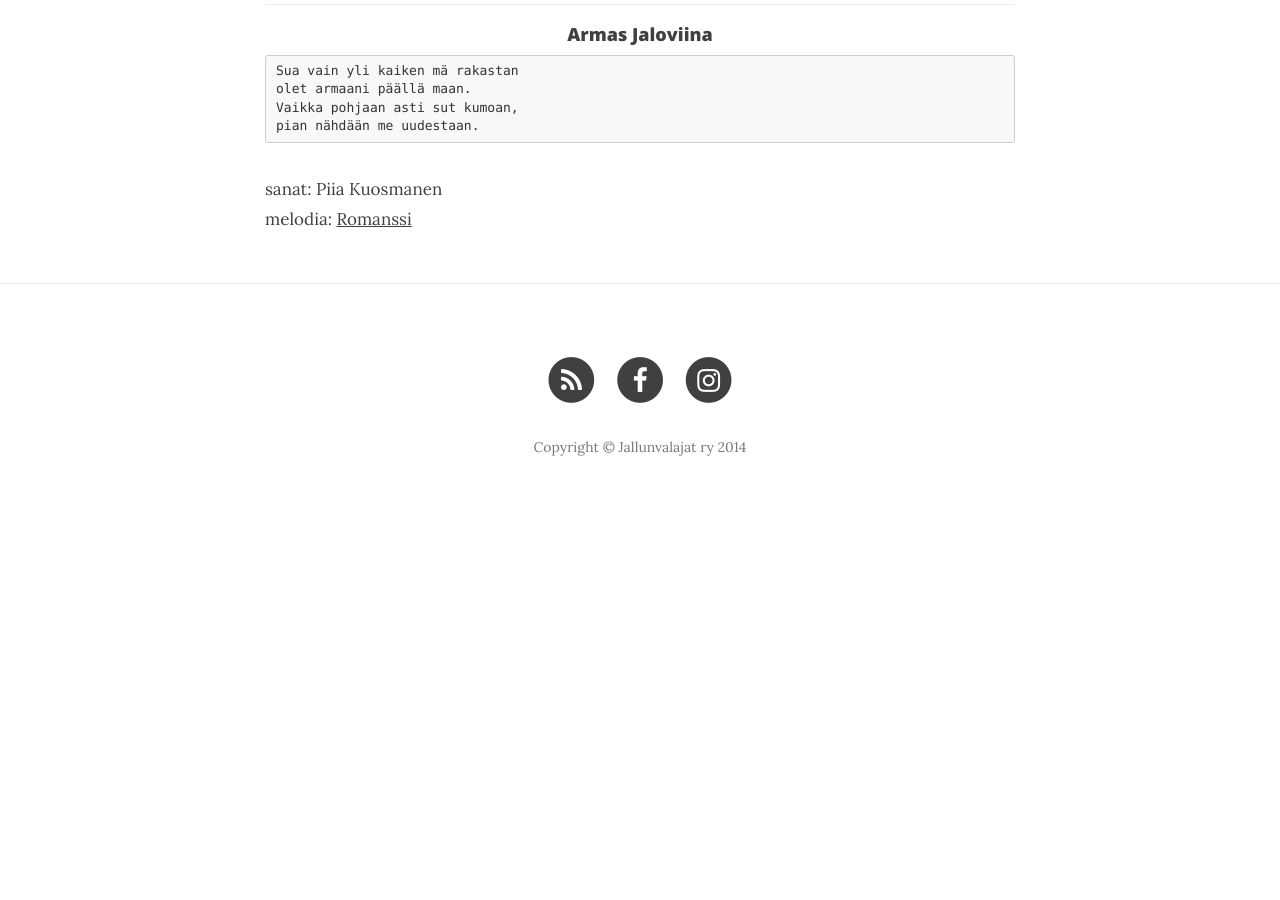
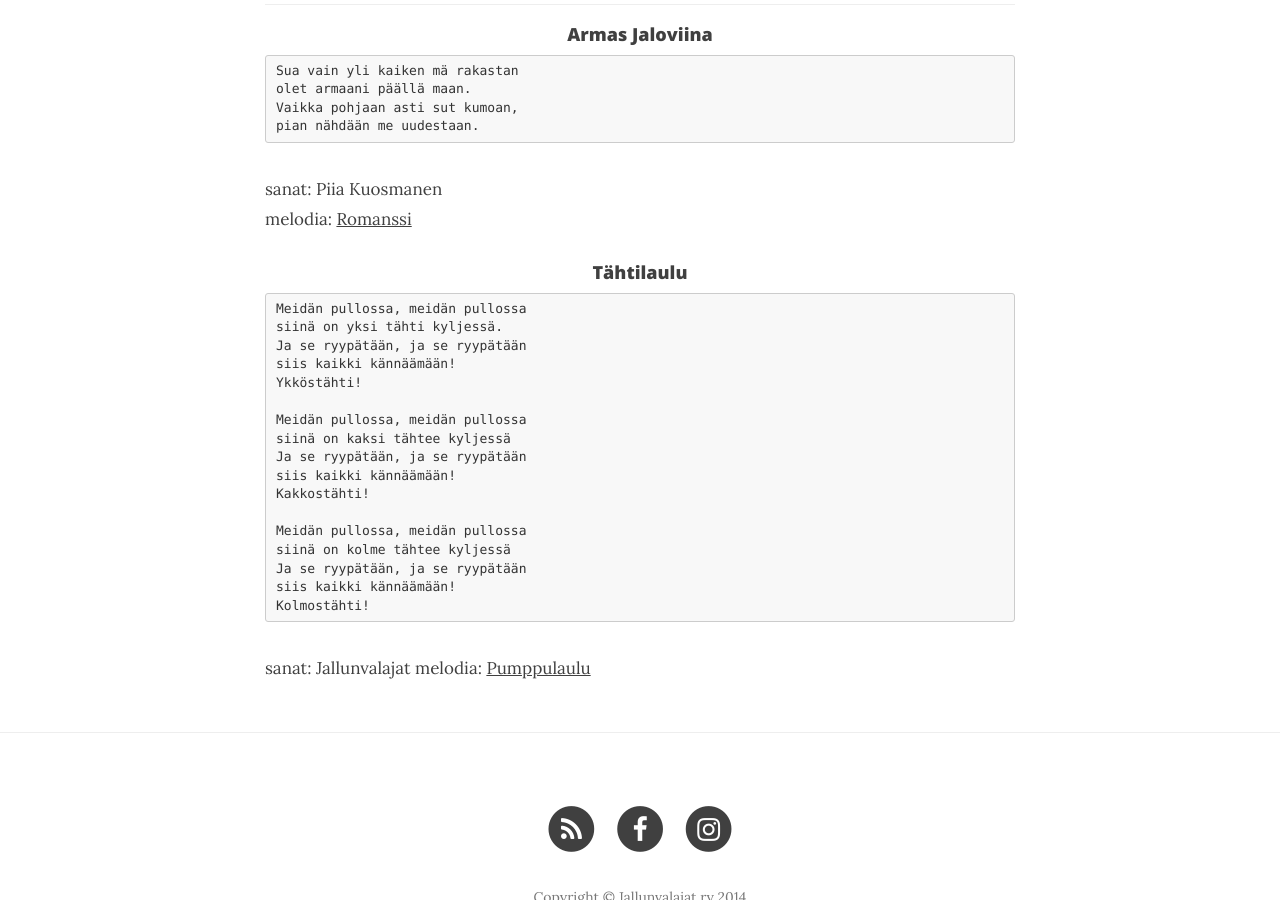
Before and after one commit to jallunvalajat/jallunvalajat.github.io, a Jekyll site: the page built from laulukirja.md, in a window 1280 px wide and 900 px high, scrolled down 2573 px. Built offline with Jekyll 4.4.1, drawn with Linux system fonts in a browser that asks for light colours; nearby versions of some CDN libraries; before the commit the page ends 3096 px from its top, so only the background shows below that.

Commit message:
tähtilaulu

```diff
--- a/laulukirja.md
+++ b/laulukirja.md
@@ -116,3 +116,27 @@ melodia: [Oh Susanna](https://www.youtube.com/watch?v=WYRmsbEQXEg)</small>
 
 <small>sanat: Piia Kuosmanen
 melodia: [Romanssi](https://www.youtube.com/watch?v=fBJrqdOTqVw)</small>
+
+
+####<center>Tähtilaulu</center>
+
+    Meidän pullossa, meidän pullossa
+    siinä on yksi tähti kyljessä.
+    Ja se ryypätään, ja se ryypätään
+    siis kaikki kännäämään!
+    Ykköstähti!
+
+    Meidän pullossa, meidän pullossa
+    siinä on kaksi tähtee kyljessä
+    Ja se ryypätään, ja se ryypätään
+    siis kaikki kännäämään!
+    Kakkostähti!
+
+    Meidän pullossa, meidän pullossa
+    siinä on kolme tähtee kyljessä
+    Ja se ryypätään, ja se ryypätään
+    siis kaikki kännäämään!
+    Kolmostähti!
+
+<small>sanat: Jallunvalajat
+melodia: [Pumppulaulu](https://www.youtube.com/watch?v=0FqekUC5_fY)</small>
```
